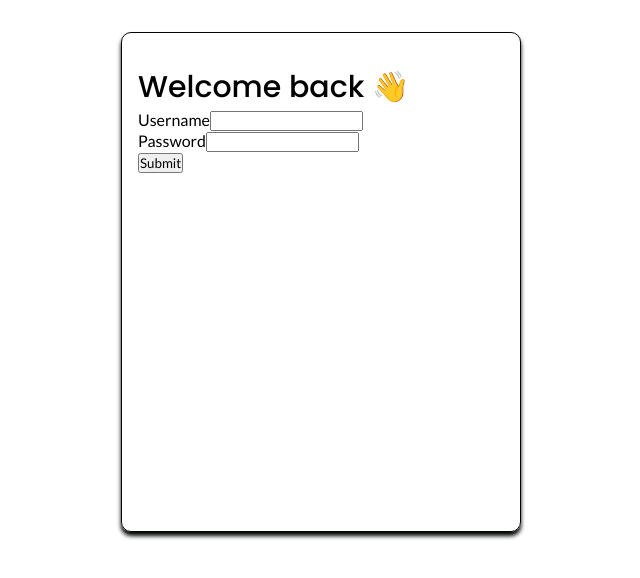
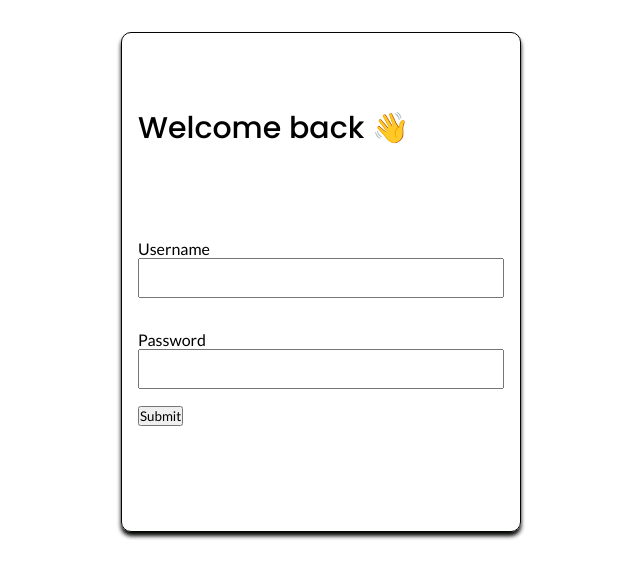
Before and after one commit to joshytheprogrammer/todos-frontend, a Nuxt app: page /login in a window 1280 px wide. Shown: the top 578 px of the page, without its empty margins (319-959 px from the left). Built offline with nearby package versions, Linux system fonts and the light colour scheme.

Commit message:
made changes: designing login page

```diff
--- a/pages/login.vue
+++ b/pages/login.vue
@@ -42,7 +42,9 @@ export default {
 
 <style lang="scss" scoped>
 .container {
-  display: block;
+  display: flex;
+  flex-direction: column;
+  justify-content: space-evenly;
 
   width: 400px;
   max-width: 90%;
@@ -63,12 +65,19 @@ export default {
 
   form {
     display: block;
+    padding: 2rem 0;
 
     .form-group {
       display: block;
+      padding: 1rem 0;
 
       label {
         display: inline-block;
+      }
+
+      input {
+        width: 100%;
+        height: 40px;
       }
     }
 
```
